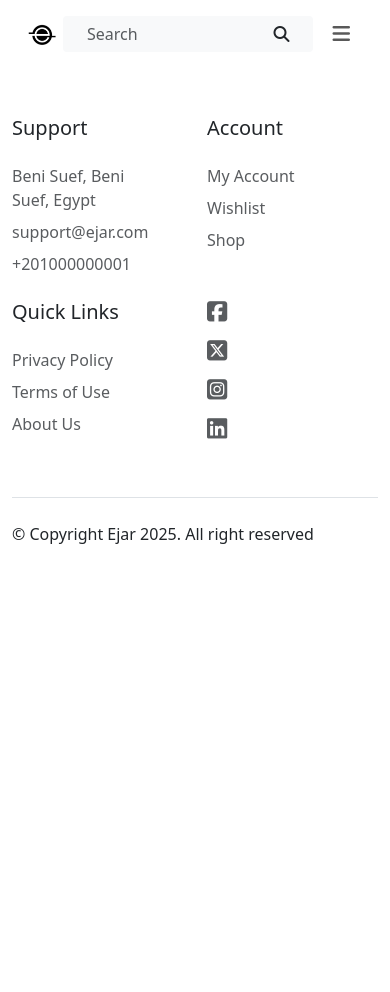
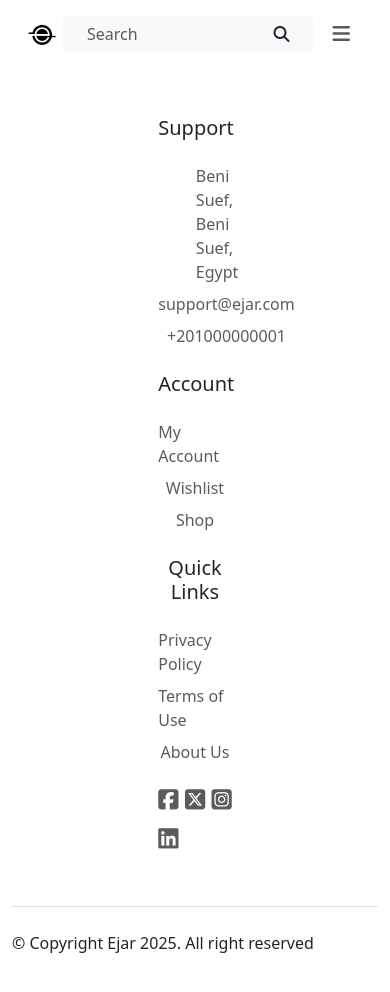
Before and after one commit to malikhussein/ITI-react-ejar-project, a React (Vite) app: page / in a window 390 px wide. Shown: the top 992 px of the page. Before the commit the page ends 844 px from the top, so only its background shows below. Built offline with nearby package versions, Linux system fonts and the light colour scheme.

Commit message:
Made the footer responsive

```diff
--- a/src/components/Footer/Footer.jsx
+++ b/src/components/Footer/Footer.jsx
@@ -5,10 +5,10 @@ export default function Footer() {
     <>
       <div className="container">
         <footer className="py-5">
-          <div className="row justify-content-center">
-            <div className="col-6 col-md-2 mb-3">
-              <h5 className="mb-4">Support</h5>
-              <ul className="nav flex-column">
+          <div className="row flex-column flex-lg-row justify-content-center align-items-center align-items-lg-start">
+            <div className="col-3 col-lg-2 mb-3">
+              <h5 className="mb-4 text-center text-lg-start">Support</h5>
+              <ul className="nav flex-column align-items-center align-items-lg-start">
                 <li className="nav-item mb-2 col-10 text-body-secondary">
                   Beni Suef, Beni Suef, Egypt
                 </li>
@@ -24,9 +24,9 @@ export default function Footer() {
                 </li>
               </ul>
             </div>
-            <div className="col-6 col-md-2 mb-3">
-              <h5 className="mb-4">Account</h5>
-              <ul className="nav flex-column">
+            <div className="col-3 col-lg-2 mb-3">
+              <h5 className="mb-4 text-center text-lg-start">Account</h5>
+              <ul className="nav flex-column align-items-center align-items-lg-start">
                 <li className="nav-item mb-2">
                   <a href="#" className="nav-link p-0 text-body-secondary">
                     My Account
@@ -44,9 +44,9 @@ export default function Footer() {
                 </li>
               </ul>
             </div>
-            <div className="col-6 col-md-2 mb-3">
-              <h5 className="mb-4">Quick Links</h5>
-              <ul className="nav flex-column">
+            <div className="col-3 col-lg-2 mb-3">
+              <h5 className="mb-4 text-center text-lg-start">Quick Links</h5>
+              <ul className="nav flex-column align-items-center align-items-lg-start">
                 <li className="nav-item mb-2">
                   <a href="#" className="nav-link p-0 text-body-secondary">
                     Privacy Policy
@@ -64,8 +64,8 @@ export default function Footer() {
                 </li>
               </ul>
             </div>
-            <div className="col-6 col-md-2 mb-3">
-              <ul className="nav flex-column">
+            <div className="col-3 col-lg-2 mb-3">
+              <ul className="nav flex-row flex-lg-column justify-content-between">
                 <li className="nav-item mb-2">
                   <a href="#" className="nav-link p-0 text-body-secondary">
                     <i class="fa-brands fa-square-facebook h3"></i>
```
